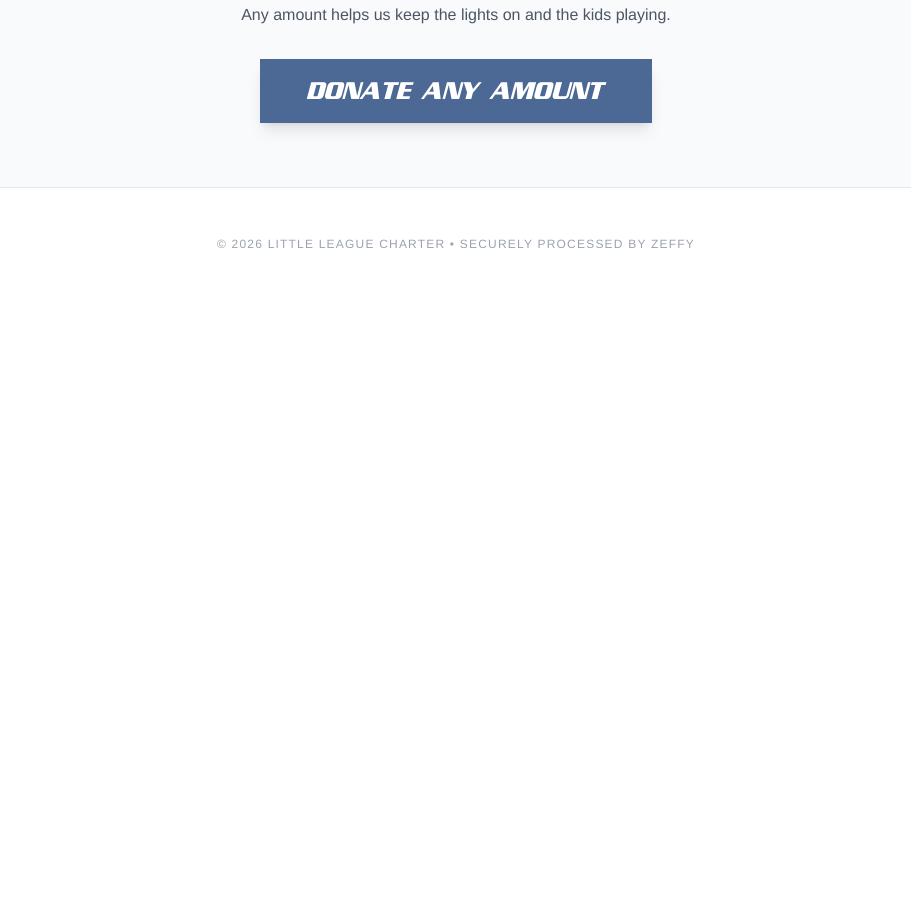
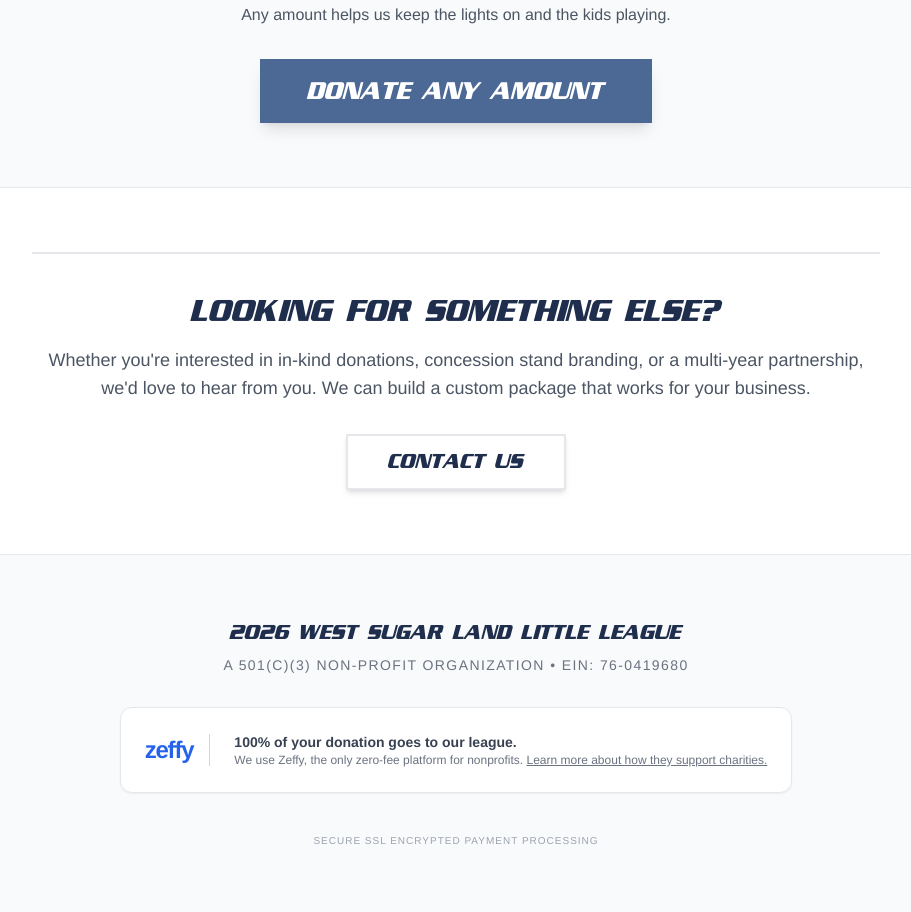
Before and after one commit to playeragent-wslll/wslll-sponsors, a plain HTML site: page index.html in a window 1280 px wide. Shown: the part 1414-2326 px from the top of the page, without its empty margins (184-1095 px from the left). Before the commit the page ends 1714 px from the top, so only its background shows below. Drawn offline with nearby package versions, Linux system fonts and the light colour scheme; a script that the page names is missing.

Commit message:
improve footer

```diff
--- a/index.html
+++ b/index.html
@@ -168,8 +168,52 @@
         </button>
     </div>
 
-    <footer class="py-12 text-center text-gray-400 text-xs uppercase tracking-widest">
-        <p>© 2026 Little League Charter • Securely processed by Zeffy</p>
+    <div class="max-w-4xl mx-auto py-16 px-6 text-center">
+        <div class="border-t-2 border-brand-light pt-10">
+            <h3 class="sports-font text-3xl text-brand-navy italic mb-4">Looking for something else?</h3>
+            <p class="text-gray-600 mb-8 text-lg font-medium">
+                Whether you're interested in in-kind donations, concession stand branding, or a multi-year partnership,
+                we'd love to hear from you. We can build a custom package that works for your business.
+            </p>
+            <a href="mailto:sponsorship@wslll.com?subject=Custom Sponsorship Inquiry - 2026 Season"
+                class="sports-font inline-block bg-white text-brand-navy border-2 border-brand-navy px-10 py-3 text-xl italic hover:bg-brand-navy hover:text-white transition shadow-md">
+                Contact Us
+            </a>
+        </div>
+    </div>
+
+    <footer class="bg-gray-50 py-16 px-6 border-t border-gray-200">
+        <div class="max-w-4xl mx-auto text-center">
+            <div class="sports-font text-brand-navy text-xl italic mb-2">
+                2026 West Sugar Land Little League
+            </div>
+            <p class="text-gray-500 text-sm uppercase tracking-widest mb-8">
+                A 501(c)(3) Non-Profit Organization • EIN: 76-0419680
+            </p>
+
+            <div
+                class="inline-flex flex-col md:flex-row items-center justify-center gap-4 p-6 bg-white border border-gray-200 rounded-xl shadow-sm">
+                <div class="flex items-center gap-2">
+                    <span class="font-black text-blue-600 text-2xl tracking-tighter">zeffy</span>
+                    <div class="h-8 w-px bg-gray-300 hidden md:block mx-2"></div>
+                </div>
+
+                <div class="text-left">
+                    <p class="text-gray-700 text-sm font-bold">100% of your donation goes to our league.</p>
+                    <p class="text-gray-500 text-xs">
+                        We use Zeffy, the only zero-fee platform for nonprofits.
+                        <a href="https://www.zeffy.com/en-US/how-it-works" target="_blank"
+                            class="text-brand-blue underline hover:text-brand-navy">
+                            Learn more about how they support charities.
+                        </a>
+                    </p>
+                </div>
+            </div>
+
+            <p class="mt-10 text-gray-400 text-[10px] uppercase tracking-widest">
+                Secure SSL Encrypted Payment Processing
+            </p>
+        </div>
     </footer>
 
 </body>
```
